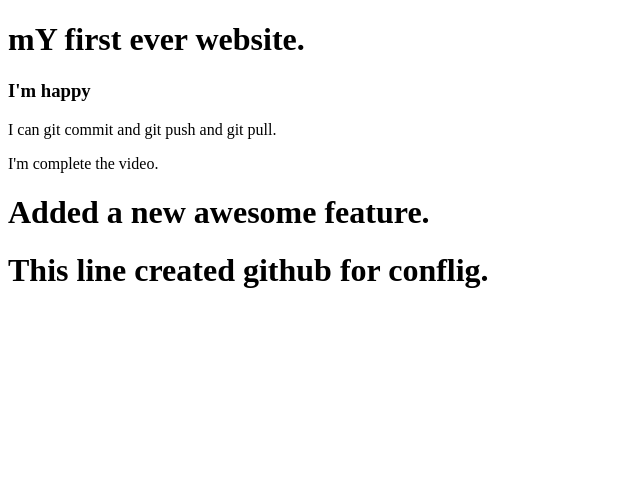
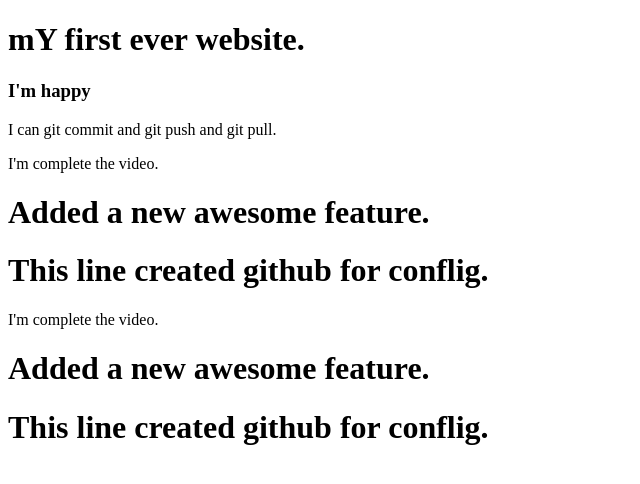
Before and after one commit to osmangonidev/my-first-website, a plain HTML site: page index.html in a window 1280 px wide. Shown: the whole page, without its empty margins (0-640 px from the left). Drawn offline with Linux system fonts and the light colour scheme.

Commit message:
Update index.html

```diff
--- a/index.html
+++ b/index.html
@@ -12,6 +12,10 @@
     <p>I'm complete the video.</p>
     <h1>Added a new awesome feature.</h1>
     <h1> This line created github for conflig.</h1>
+    <p>I'm complete the video.</p>
+    <h1>Added a new awesome feature.</h1>
+    <h1> This line created github for conflig.</h1>
+
 
 </body>
 </html>
```
